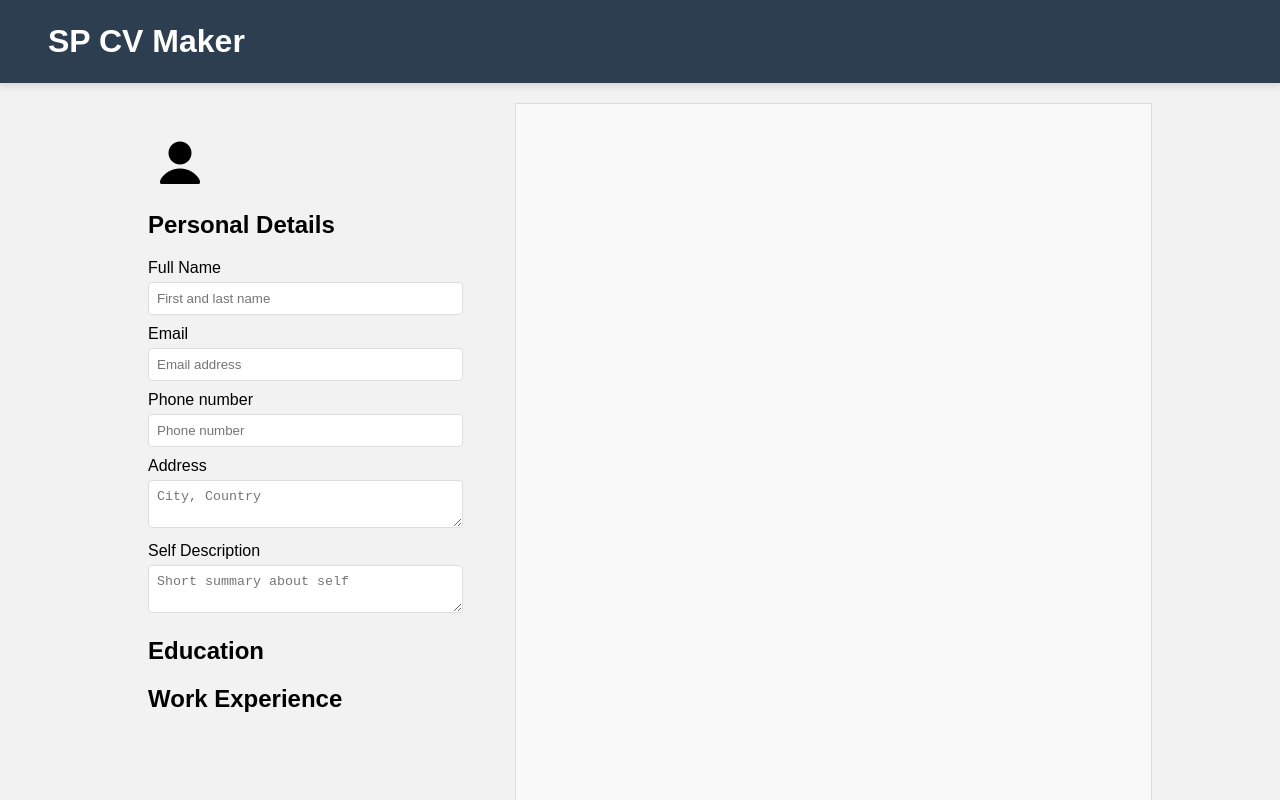
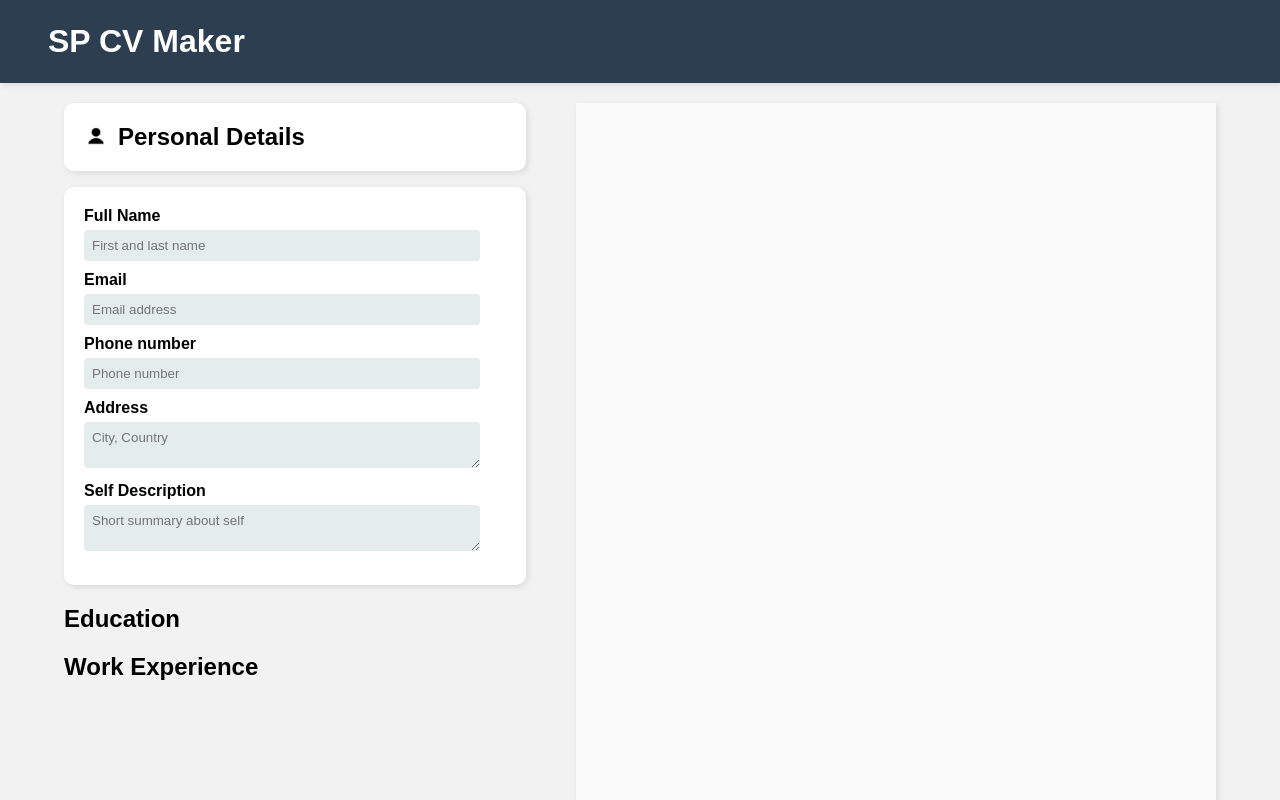
Before and after one commit to Reshpack/cv-maker, a React (Vite) app: page / in a window 1280 px wide. Shown: the top 800 px of the page. Built offline with nearby package versions, Linux system fonts and the light colour scheme.

Commit message:
fixing the flex issues

```diff
--- a/src/App.jsx
+++ b/src/App.jsx
@@ -13,9 +13,11 @@ export default function App() {
     <div className='content'>
     <div className='forms'>
       <form className='personal-details form-section'>
+        <div className='form-header'>
         <img src={personalImg} alt="Personal" />
         <h2>Personal Details</h2>
-        <div>
+        </div>
+        <div className='form-group'>
           <div className='input-group'>
             <label htmlFor="full-name">
               <span className='label-text'>Full Name</span>
@@ -57,7 +59,7 @@ export default function App() {
     </div>
     <div className='page'></div>
     </div>
-    <footer></footer>
+    <footer>Copyright &copy; 2024 Reshpack</footer>
     </>
   )
 }
--- a/src/styles/main.css
+++ b/src/styles/main.css
@@ -1,6 +1,6 @@
 :root {
   --header-colour: #2C3E50;
-  --box-shadow: 0 4px 6px rgba(0, 0, 0, 0.1);
+  --box-shadow: 2px 2px 6px rgba(0, 0, 0, 0.1);
   --primary-white: #ffffff;
   --off-white: #F2F2F2;
 }
@@ -32,23 +32,38 @@ html, body, #root {
 
 .content {
   display: flex;
-  width: 80%;
+  width: 90%;
   margin: 20px 0;
 }
 
 .forms {
   flex: 1;
-  padding: 20px;
   margin-right: 50px;
 }
 
-.page {
-  flex: 2;
+.form-header {
+  display: flex;
+  gap: 10px;
+  align-items: center;
+  background-color: var(--primary-white);
+  padding: 0 20px;
+  border-radius: 10px;
+  box-shadow: var(--box-shadow);
+}
+
+img {
+  width: 1.5em;
+  display: flex;
+  padding-bottom: 7px;
+}
+
+
+.form-group {
+  background-color: var(--primary-white);
+  margin-top: 1rem;
   padding: 20px;
-  border: 1px solid #ddd;
-  height: 850px;
-  width: 600px;
-  background-color: #f9f9f9;
+  border-radius: 10px;
+  box-shadow: var(--box-shadow);
 }
 
 .form-section {
@@ -62,13 +77,31 @@ html, body, #root {
 .label-text {
   display: block;
   margin-bottom: 5px;
+  font-weight: bold;
 }
 
 input, textarea {
-  width: 100%;
+  background-color: #E4ECEC;
   padding: 8px;
-  border: 1px solid #ddd;
+  border: none;
+  font-family: Arial, Helvetica, sans-serif;
   border-radius: 4px;
+  width: 90%;
+  max-height: 200px;
+  resize: vertical;
+  overflow: auto;
+}
+
+.page {
+  flex: 2;
+  padding: 20px;
+  border: none;
+  min-width: 600px;
+  min-height: 850px;
+  max-width: 600px;
+  max-height: 850px;
+  background-color: #f9f9f9;
+  box-shadow: var(--box-shadow);
 }
 
 footer {
```
